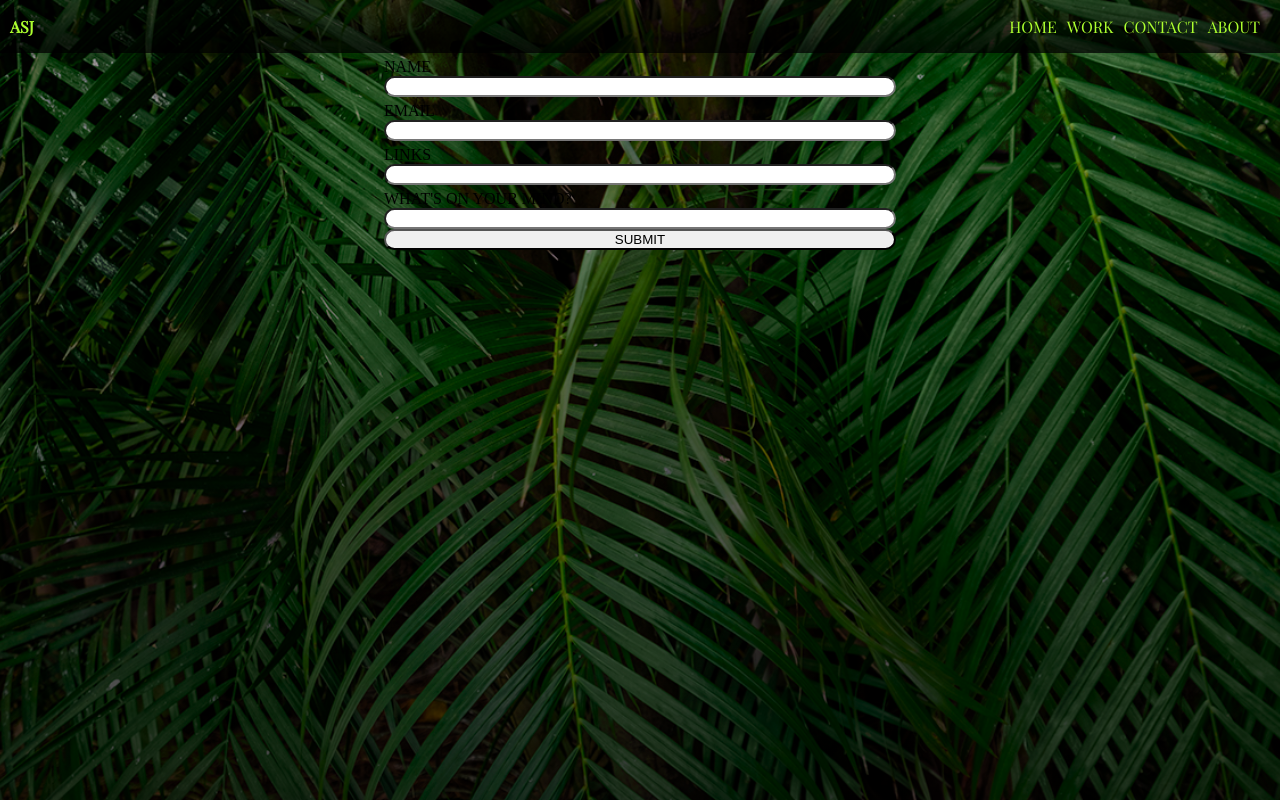
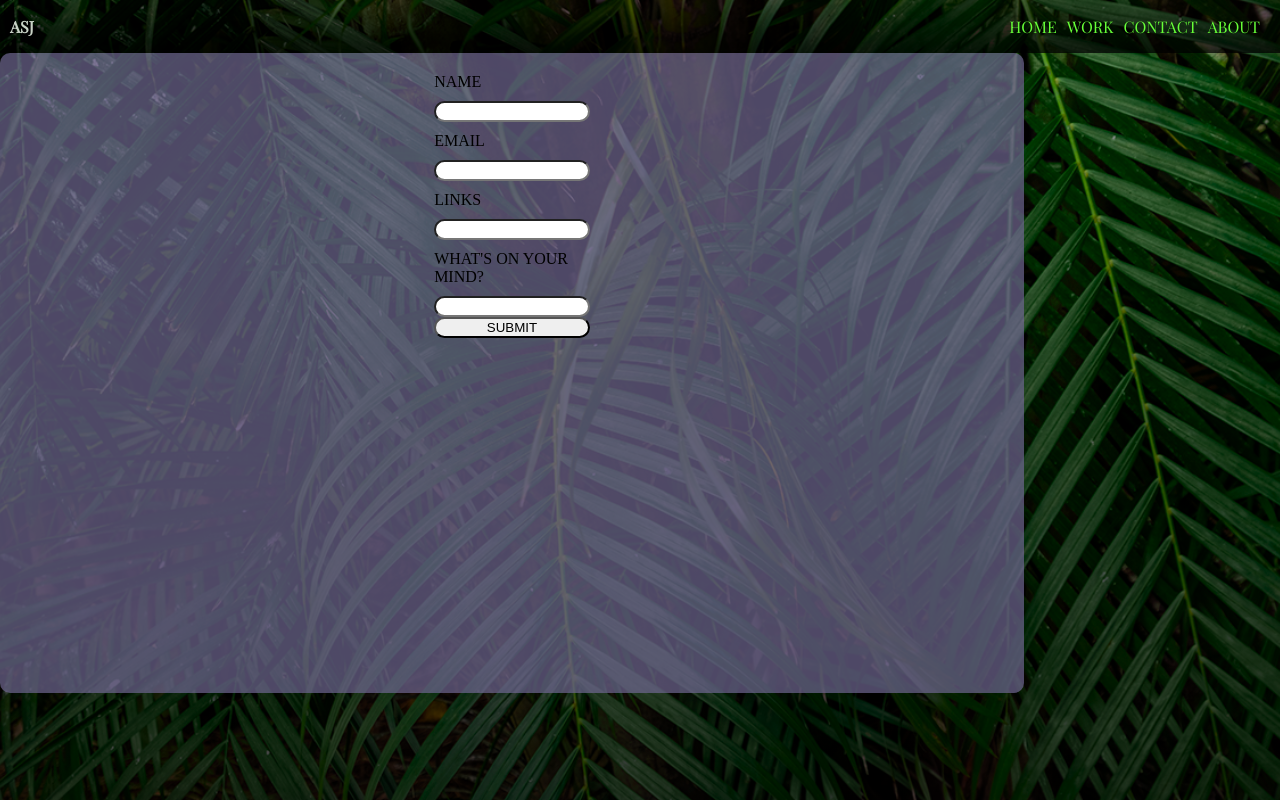
Before and after one commit to RickRossovich/Personal-site, an Angular app: page /contact in a window 1280 px wide. Built offline with nearby package versions, Linux system fonts and the light colour scheme.

Commit message:
color palatte

```diff
--- a/src/app/contact/contact.component.css
+++ b/src/app/contact/contact.component.css
@@ -2,19 +2,21 @@
   display: flex;
   flex-direction: column;
   align-items: center;
-  justify-content: center;
 }
 
-form {
+.form {
   display: flex;
   flex-direction: column;
   justify-content: center;
-  width: 40%;
+  width: 75%;
+  height: auto;
   border-radius: 20px;
+  margin: 10px;
 }
 
 label {
-  margin-top: 5px;
+  margin-bottom: 10px;
+  margin-top: 10px;
 }
 .input {
   border-radius: 20px;
@@ -37,4 +39,17 @@ button {
   width: 100%;
   margin: 0px;
   padding: 0px;
+  display: flex;
+  flex-direction: column;
 }
+
+.bill {
+  height: 80%;
+  width: 80%;
+  background-color: #679ba1;
+  display: flex;
+  flex-direction: column;
+  align-items: center;
+  background-color: rgba(111, 103, 146, 0.7);
+  border-radius: 10px;
+}
--- a/src/app/contact/contact.component.html
+++ b/src/app/contact/contact.component.html
@@ -1,7 +1,8 @@
 <div class="sam">
   <app-header></app-header>
+  <div class="bill">
     <div class="container">
-    <form #addForm="ngForm" (ngSubmit)="addContact(addForm)">
+      <form class="form" #addForm="ngForm" (ngSubmit)="addContact(addForm)">
         <label for="name">NAME</label>
         <input class="input" type="text" id="name" name="name" ngModel />
         <label for="email">EMAIL</label>
@@ -14,3 +15,4 @@
       </form>
     </div>
   </div>
+</div>
--- a/src/app/header/header.component.css
+++ b/src/app/header/header.component.css
@@ -19,7 +19,7 @@ a {
   padding-right: 10px;
   font-size: 16px;
   font-family: "Playfair Display", serif;
-  color: greenyellow;
+  color: #67ff38;
 }
 li {
   list-style: none;
@@ -50,8 +50,9 @@ li {
   justify-content: space-evenly;
   margin-right: 10px;
 }
-.logo{
+.logo {
   margin-left: 10px;
   justify-content: center;
   align-items: center;
+  color: #C9D3C6
 }
```
Lines whose indentation alone changed are shown as unchanged.
